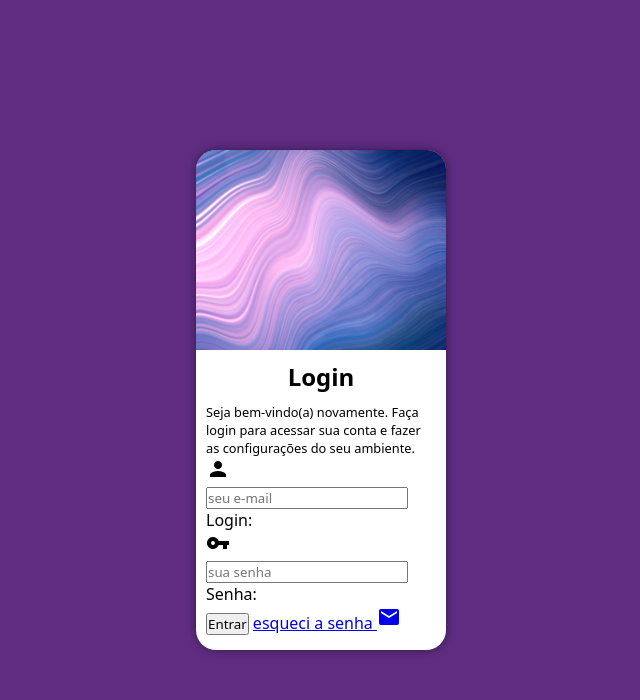
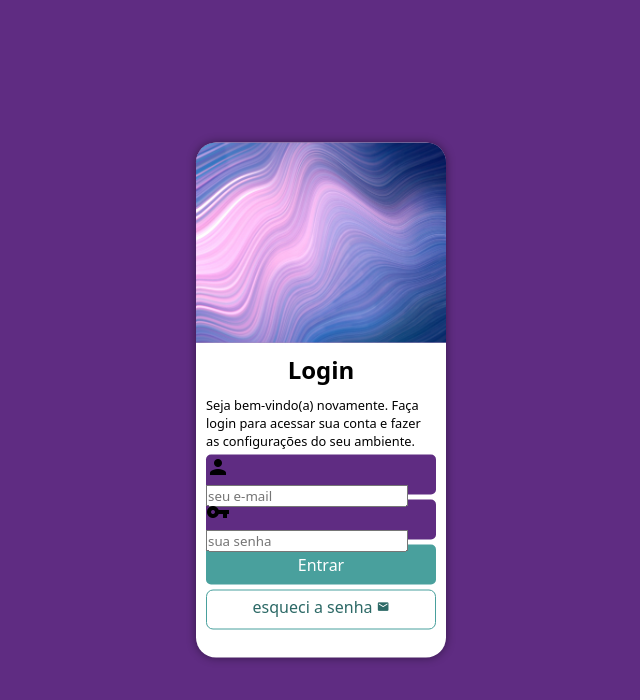
Before and after one commit to DFerreir4/Projeto-login, a plain HTML site: page index.html in a window 1280 px wide. Shown: the whole page, without its empty margins (319-959 px from the left). Drawn offline with Linux system fonts and the light colour scheme.

Commit message:
estilizando form

```diff
--- a/index.html
+++ b/index.html
@@ -30,7 +30,7 @@
                             <label for="isenha">Senha:</label>
                         </div>
                         <input type="submit" value="Entrar">
-                        <a href="esqueci.html">
+                        <a href="esqueci.html" class="botao">
                             esqueci a senha <i class="material-icons">mail</i>
                         </a>
                     </form>
--- a/src/css/style.css
+++ b/src/css/style.css
@@ -31,7 +31,7 @@ section#login{
     overflow: hidden;
 
     background-color: white;
-    height: 500px;
+    height: 515px;
     width: 250px;
     border-radius: 20px;
     box-shadow: 0px 0px 10px rgba(0, 0, 0, 0.450);
@@ -63,3 +63,57 @@ div#form > h1{
 div#form > p{
     font-size: 0.8em;
 }
+
+form > div.campo{
+    background-color: #5f2c82;
+    display: block;
+    width: 100%;
+    height: 40px;
+    border-radius: 5px;
+    margin: 5px 0px;
+}
+
+div.campo > label {
+    display: none;
+}
+
+form > input[type=submit]{
+    display: block;
+    font-size: 1em;
+    width: 100%;
+    height: 40px;
+    background-color: #49a09d;
+    color: white;
+    border: none;
+    border-radius: 5px;
+    cursor: pointer;
+}
+
+form > input[type=submit]:hover{
+    background-color: #2d6462;
+
+}
+
+form > a.botao{
+    display: block;
+    text-align: center;
+    text-decoration: none;
+    font-size: 1em;
+    width: 100%;
+    height: 40px;
+    padding-top: 5px;
+    margin-top: 5px;
+    background-color: white;
+    color: #2c6966;
+    border: 1px solid #49a09d;
+    border-radius: 7px;
+
+}
+
+form > a.botao:hover{
+    background-color: #6cd3cf;
+}
+
+form > a.botao > i{
+    font-size: 0.8em;
+}
```
